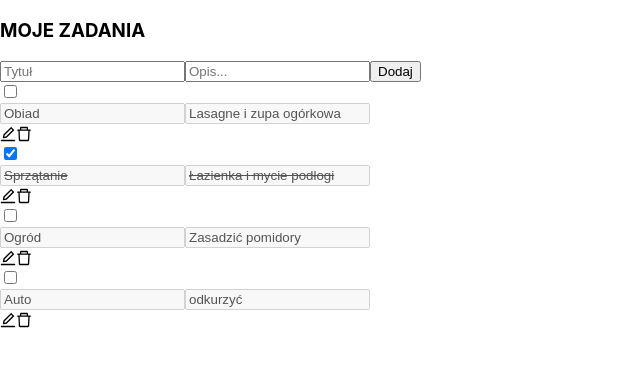
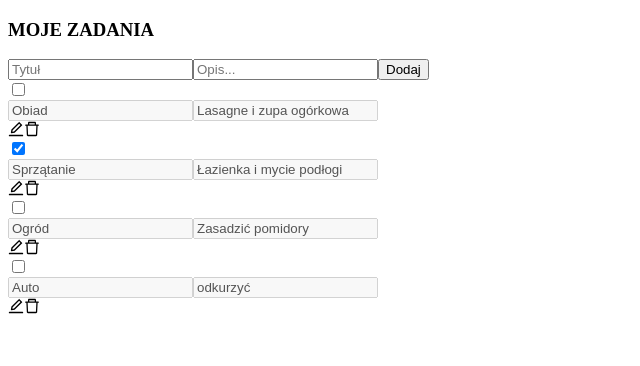
Before and after one commit to Wojdax/todoapp, a React (Create React App) app in the folder todo/: page / in a window 1280 px wide. Shown: the top 366 px of the page, without its empty margins (0-640 px from the left). Built offline with nearby package versions, Linux system fonts and the light colour scheme.

Commit message:
clear page styles

```diff
--- a/todo/package.json
+++ b/todo/package.json
@@ -36,5 +36,8 @@
       "last 1 firefox version",
       "last 1 safari version"
     ]
+  },
+  "devDependencies": {
+    "sass": "^1.53.0"
   }
 }
--- a/todo/src/App.css
+++ /dev/null
@@ -1,38 +0,0 @@
-.App {
-  text-align: center;
-}
-
-.App-logo {
-  height: 40vmin;
-  pointer-events: none;
-}
-
-@media (prefers-reduced-motion: no-preference) {
-  .App-logo {
-    animation: App-logo-spin infinite 20s linear;
-  }
-}
-
-.App-header {
-  background-color: #282c34;
-  min-height: 100vh;
-  display: flex;
-  flex-direction: column;
-  align-items: center;
-  justify-content: center;
-  font-size: calc(10px + 2vmin);
-  color: white;
-}
-
-.App-link {
-  color: #61dafb;
-}
-
-@keyframes App-logo-spin {
-  from {
-    transform: rotate(0deg);
-  }
-  to {
-    transform: rotate(360deg);
-  }
-}
--- a/todo/src/App.js
+++ b/todo/src/App.js
@@ -1,4 +1,3 @@
-import './App.css';
 import { useState } from 'react';
 import { Input } from 'antd';
 
--- a/todo/src/index.css
+++ /dev/null
@@ -1,17 +0,0 @@
-body {
-  margin: 0;
-  font-family: -apple-system, BlinkMacSystemFont, 'Segoe UI', 'Roboto', 'Oxygen',
-    'Ubuntu', 'Cantarell', 'Fira Sans', 'Droid Sans', 'Helvetica Neue',
-    sans-serif;
-  -webkit-font-smoothing: antialiased;
-  -moz-osx-font-smoothing: grayscale;
-}
-
-code {
-  font-family: source-code-pro, Menlo, Monaco, Consolas, 'Courier New',
-    monospace;
-}
-
-.line-through{
-  text-decoration: line-through;
-}
--- a/todo/src/index.js
+++ b/todo/src/index.js
@@ -1,8 +1,7 @@
 import React from 'react';
 import ReactDOM from 'react-dom/client';
-import './index.css';
+import './index.scss'
 import {App} from './App';
-import reportWebVitals from './reportWebVitals';
 
 const root = ReactDOM.createRoot(document.getElementById('root'));
 root.render(
@@ -10,8 +9,3 @@
     <App />
   </React.StrictMode>
 );
-
-// If you want to start measuring performance in your app, pass a function
-// to log results (for example: reportWebVitals(console.log))
-// or send to an analytics endpoint. Learn more: https://bit.ly/CRA-vitals
-reportWebVitals();
```
Also changed, not shown: todo/src/index.scss (added), 1 other file (tests, documents, lock files or other folders).
